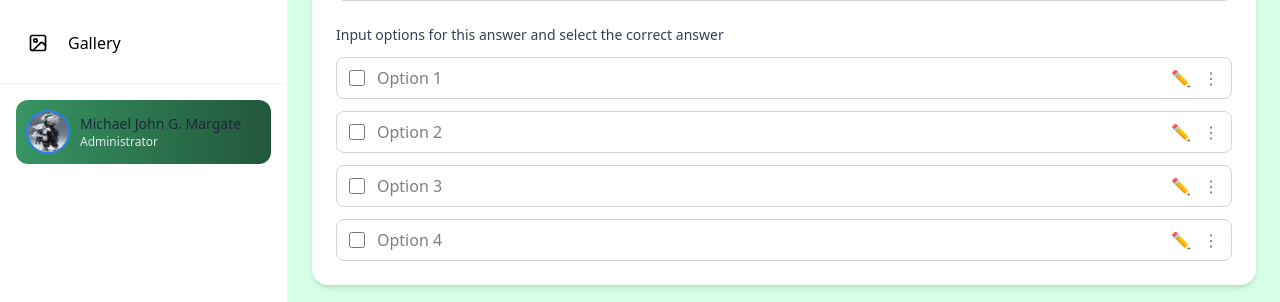
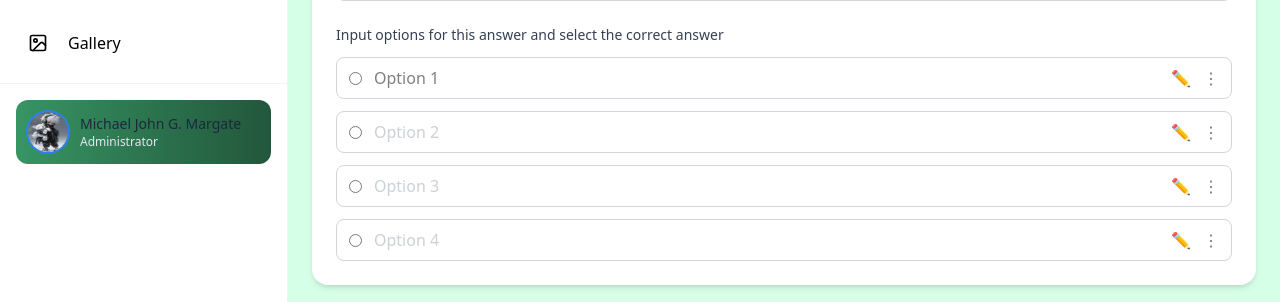
Before and after one commit to Miketzy/capstone-project, a React (Vite) app in the folder admin-contributor/: page / in a window 1280 px wide. Both pictures are taken after a click on the button "Create Question". Shown: the part 442-744 px from the top of the page. Built offline with nearby package versions, Linux system fonts and the light colour scheme.

Commit message:
updatted

```diff
--- a/admin-contributor/src/admin-components/createQuest/Create.jsx
+++ b/admin-contributor/src/admin-components/createQuest/Create.jsx
@@ -3,10 +3,38 @@ import React, { useState } from "react";
 function Create() {
   const [questionType, setQuestionType] = useState("");
 
+  const [options, setOptions] = useState([
+    { id: 1, text: "", editable: true, correct: false },
+    { id: 2, text: "", editable: false, correct: false },
+    { id: 3, text: "", editable: false, correct: false },
+    { id: 4, text: "", editable: false, correct: false },
+  ]);
+
   const typeLabel = {
     multiple: "Multiple Choice",
     essay: "Essay",
     truefalse: "True / False",
+  };
+
+  const handleEdit = (id) => {
+    setOptions((prev) =>
+      prev.map((opt) => (opt.id === id ? { ...opt, editable: true } : opt))
+    );
+  };
+
+  const handleChange = (id, value) => {
+    setOptions((prev) =>
+      prev.map((opt) => (opt.id === id ? { ...opt, text: value } : opt))
+    );
+  };
+
+  const handleCorrect = (id) => {
+    setOptions((prev) =>
+      prev.map((opt) => ({
+        ...opt,
+        correct: opt.id === id,
+      }))
+    );
   };
 
   return (
@@ -73,24 +101,39 @@ function Create() {
             Input options for this answer and select the correct answer
           </label>
 
-          {[1, 2, 3, 4].map((item) => (
+          {options.map((opt) => (
             <div
-              key={item}
+              key={opt.id}
               className="flex items-center gap-3 border border-gray-300 rounded-lg px-3 py-2"
             >
-              {/* Correct checkbox */}
-              <input type="checkbox" className="w-4 h-4" />
+              {/* Correct */}
+              <input
+                type="radio"
+                checked={opt.correct}
+                onChange={() => handleCorrect(opt.id)}
+              />
 
               {/* Option input */}
               <input
                 type="text"
-                placeholder={`Option ${item}`}
-                className="flex-1 outline-none"
+                value={opt.text}
+                onChange={(e) => handleChange(opt.id, e.target.value)}
+                disabled={!opt.editable}
+                placeholder={`Option ${opt.id}`}
+                className={`flex-1 outline-none bg-transparent ${
+                  !opt.editable ? "cursor-not-allowed text-gray-400" : ""
+                }`}
               />
 
               {/* Icons */}
               <div className="flex items-center gap-3 text-gray-500">
-                <span className="cursor-pointer">✏️</span>
+                <button
+                  type="button"
+                  onClick={() => handleEdit(opt.id)}
+                  className="hover:text-green-600"
+                >
+                  ✏️
+                </button>
                 <span className="cursor-pointer">⋮</span>
               </div>
             </div>
```
